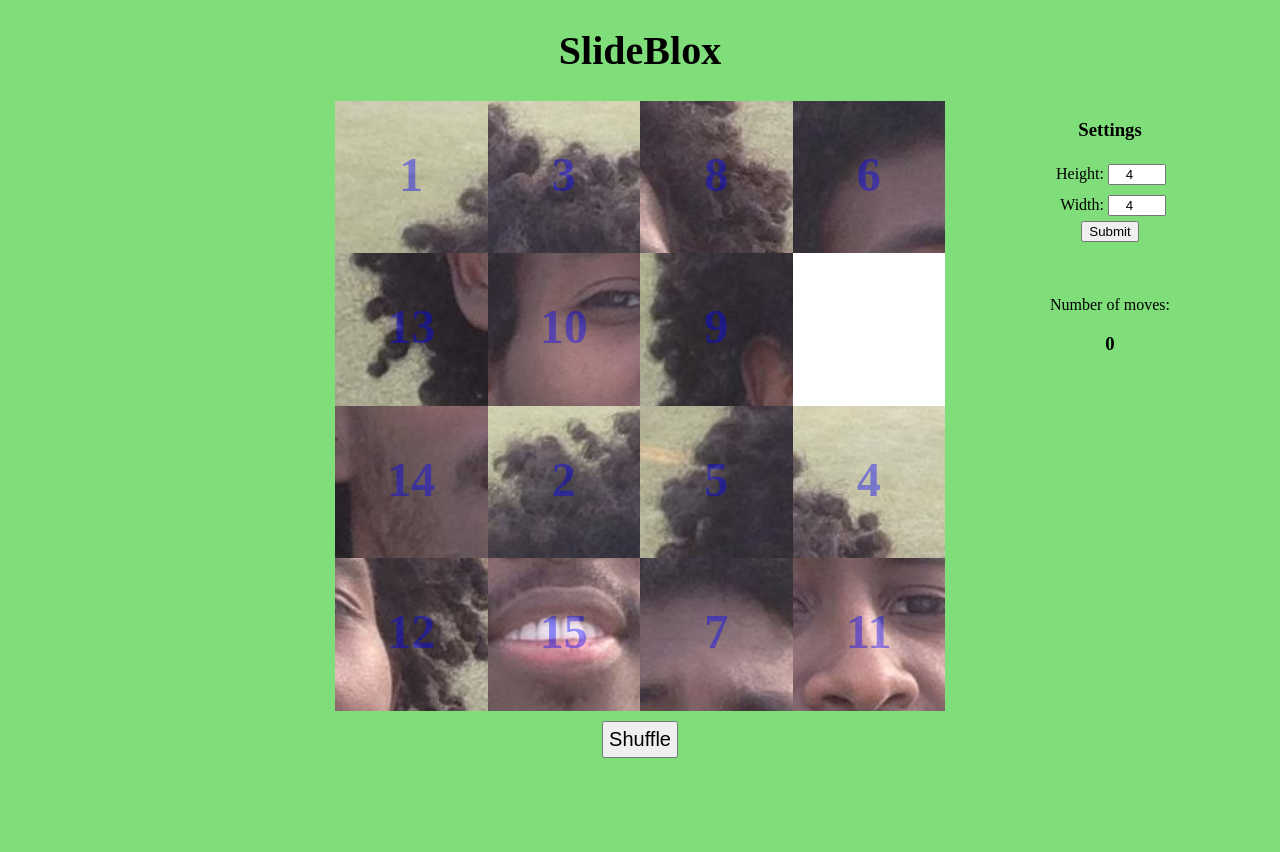
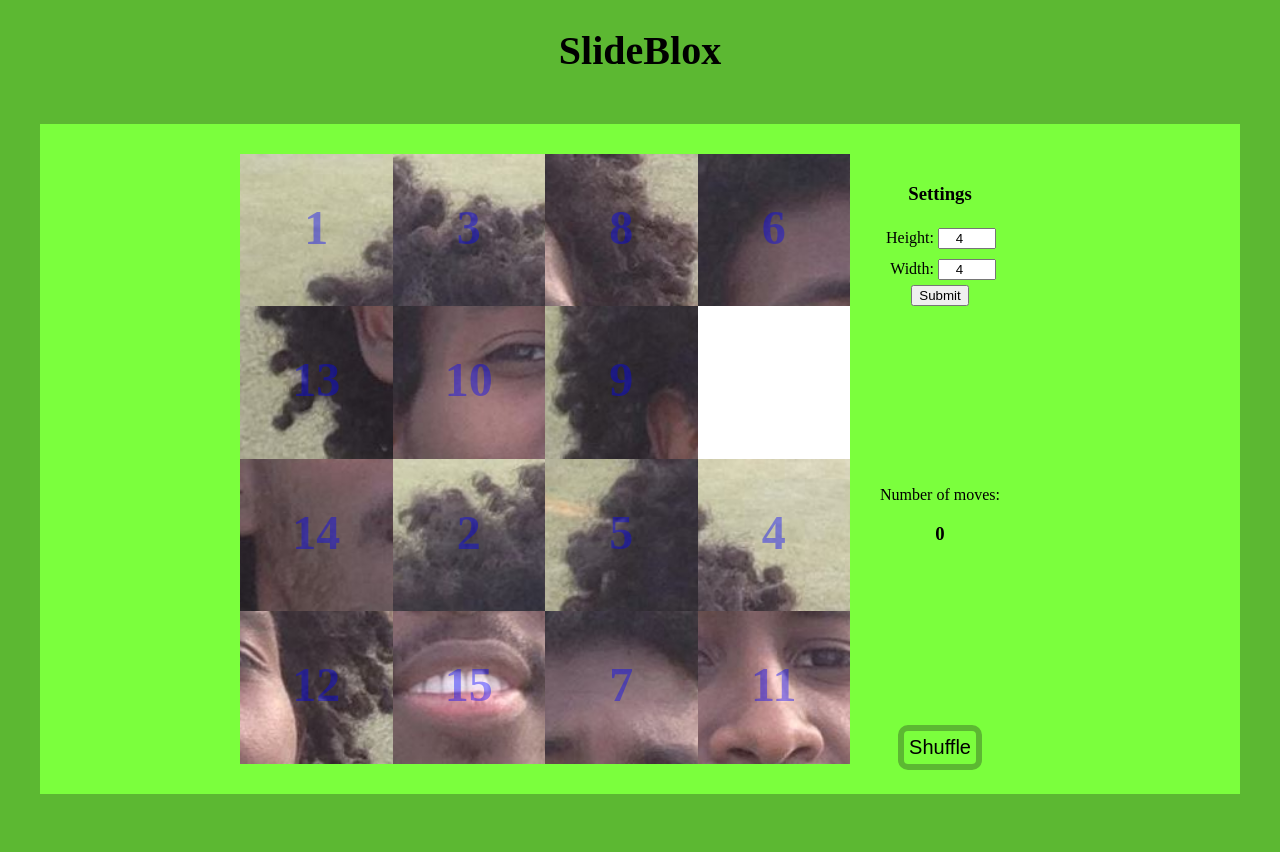
Before and after one commit to LukasChalupa/Slide_Blox, a PHP site: page / in a window 1280 px wide. Before the commit the page ends 758 px from the top, so only its background shows below. Run offline with PHP 8.4, Linux system fonts and the light colour scheme; some libraries are stand-ins or nearby versions.

Commit message:
style improvement

```diff
--- a/index.html
+++ b/index.html
@@ -15,6 +15,7 @@
 				<!-- this div contains all the square blocks -->
 			</div>
 
+			<div class="sidebar">
 				<form class="settings">
 					<h3>Settings</h3>
 					<div>
@@ -33,13 +34,11 @@
 					<p>Number of moves: </p><h3 id="movesNum">0</h3>
 				</div>
 
+				<button id="shuffle">Shuffle</button>
+			</div>
 		</div>
 
-		<button id="shuffle">Shuffle</button>
-
-
-		<div class="sideBar">
-		</div>
+		<div class="footer"></div>
 
 	</body>
 
--- a/style.css
+++ b/style.css
@@ -1,26 +1,35 @@
 body {
-	background-color: rgb(127,222,122);
+	background-color: rgb(92,184,50);
 }
 
 h1 {
 	font-size: 40px;
+	margin-bottom: 50px;
 	text-align: center;
 }
 
 .content {
-	text-align: center;
+	display: block;
+	background-color: rgb(123,255,61);
+	width: 800px;
+	height: 610px;
+	padding: 30px 200px;
+	margin: auto;
 }
 
+.sidebar {
+	width: 150px;
+	height: 590px;
+	float: left;
+	text-align: center;
+	padding: 10px;
+	margin-left: 5px;
+}
 
 .settings, .stats {
-	width: 300px;
-	position: absolute;
-	top: 100px;
-	right: 20px;
-}
-
-.stats {
-	top: 280px;
+	width: 150px;
+	margin-bottom: 180px;
+	text-align: center;
 }
 
 label {
@@ -34,9 +43,25 @@ input {
 	text-align: center;
 }
 
+#shuffle {
+	padding: 5px;
+	font-size: 20px;
+	border: solid 6px rgb(92,184,50);
+	border-radius: 10px;
+	background-color: rgb(123,255,61);
+	text-align: center;
+	cursor: pointer;
+	-webkit-transition: background-color 0.3s;
+	transition: background-color 0.3s;
+}
+#shuffle:hover {
+	background-color: rgb(95,194,48);
+}
+
 .box {
 	position: relative;
-	width: 450px;
+	float: left;
+ 	width: 450px;
 	height: 450px;
 	padding: 80px;
 	margin: auto;
@@ -77,9 +102,7 @@ input {
 	z-index: 200;
 }
 
-#shuffle {
-	display: block;
-	margin: 10px auto;
-	padding: 5px;
-	font-size: 20px;
+.footer {
+	clear: both;
+	height: 50px;
 }
```
Lines whose indentation alone changed are shown as unchanged.
